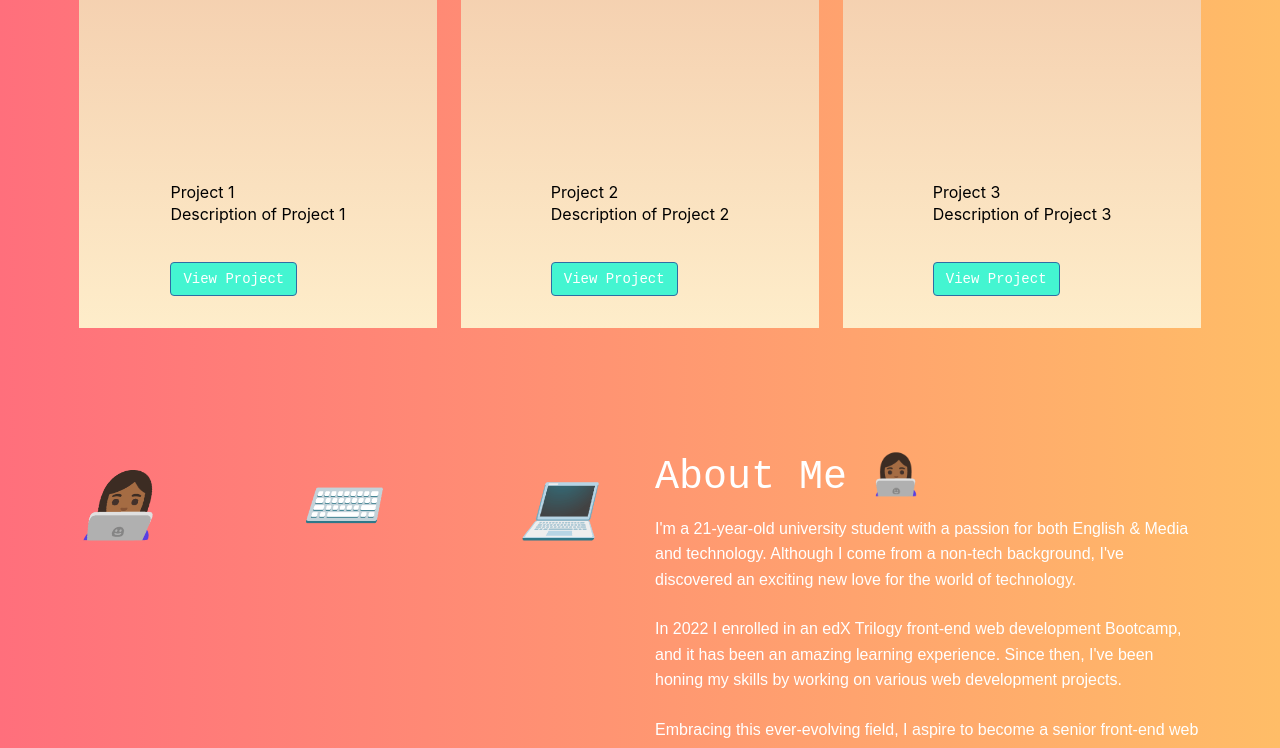
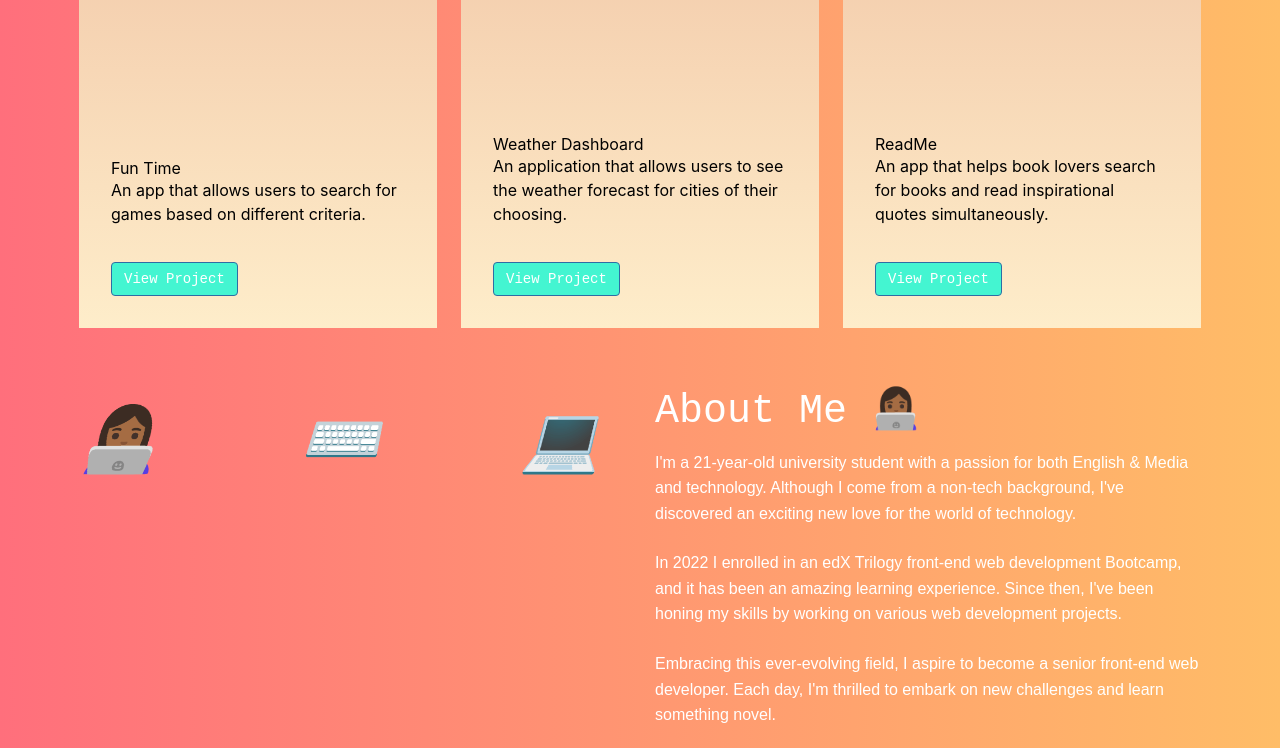
Before and after one commit to eniolaxo/eniolas-portfolio, a website: page index.html in a window 1280 px wide. Shown: the part 1064-1812 px from the top of the page. Drawn offline with nearby package versions, Linux system fonts and the light colour scheme.

Commit message:
updates again, fixed spacing, etc

```diff
--- a/CSS/style.css
+++ b/CSS/style.css
@@ -175,6 +175,7 @@ margin-bottom: 8px;
 /* About Me section styling */
 #about {
   padding: 6rem 0;
+  padding-top: 30px;
 }
 
 .tech-icons {
--- a/index.html
+++ b/index.html
@@ -79,37 +79,34 @@
       <!-- Project 1 Content -->
       <div class="project-box">
         <div class="project-box__link">
-          <a href="#" class="project-link-icon"><img src="https://portfoliorecreationshubhamthedev.netlify.app/static/media/github.ad052847.svg" alt="github logo"></a>
-          <a href="#" class="project-link-icon"><img src="https://portfoliorecreationshubhamthedev.netlify.app/static/media/link.4e62e45f.svg" alt="link icon"></a>
+          <a href="https://shukri74.github.io/fun-time/" target="_blank" class="project-link-icon"><img src="https://portfoliorecreationshubhamthedev.netlify.app/static/media/link.4e62e45f.svg" alt="link icon"></a>
         </div>
         <div class="project-box__content">
-          <h3 class="mb-l">Project 1</h3>
-          <p class="project-description">Description of Project 1</p>
-          <a href="#" class="btn btn-primary">View Project</a>
+          <h3 class="mb-l">Fun Time</h3>
+          <p class="project-description">An app that allows users to search for games based on different criteria.</p>
+          <a href="https://shukri74.github.io/fun-time/" target="_blank" class="btn btn-primary">View Project</a>
         </div>
       </div>
       <!-- Project 2 Content -->
       <div class="project-box">
         <div class="project-box__link">
-          <a href="#" class="project-link-icon"><img src="https://portfoliorecreationshubhamthedev.netlify.app/static/media/github.ad052847.svg" alt="github logo"></a>
-          <a href="#" class="project-link-icon"><img src="https://portfoliorecreationshubhamthedev.netlify.app/static/media/link.4e62e45f.svg" alt="link icon"></a>
+          <a href="https://eniolaxo.github.io/weather-dashboard/" target="_blank" class="project-link-icon"><img src="https://portfoliorecreationshubhamthedev.netlify.app/static/media/link.4e62e45f.svg" alt="link icon"></a>
         </div>
         <div class="project-box__content">
-          <h3 class="mb-l">Project 2</h3>
-          <p class="project-description">Description of Project 2</p>
-          <a href="#" class="btn btn-primary">View Project</a>
+          <h3 class="mb-l">Weather Dashboard</h3>
+          <p class="project-description">An application that allows users to see the weather forecast for cities of their choosing.</p>
+          <a href="https://eniolaxo.github.io/weather-dashboard/" target="_blank" class="btn btn-primary">View Project</a>
         </div>
       </div>
       <!-- Project 3 Content -->
       <div class="project-box">
         <div class="project-box__link">
-          <a href="#" class="project-link-icon"><img src="https://portfoliorecreationshubhamthedev.netlify.app/static/media/github.ad052847.svg" alt="github logo"></a>
-          <a href="#" class="project-link-icon"><img src="https://portfoliorecreationshubhamthedev.netlify.app/static/media/link.4e62e45f.svg" alt="link icon"></a>
+          <a href="https://celebrated-hummingbird-400b06.netlify.app/" target="_blank" class="project-link-icon"><img src="https://portfoliorecreationshubhamthedev.netlify.app/static/media/link.4e62e45f.svg" alt="link icon"></a>
         </div>
         <div class="project-box__content">
-          <h3 class="mb-l">Project 3</h3>
-          <p class="project-description">Description of Project 3</p>
-          <a href="#" class="btn btn-primary">View Project</a>
+          <h3 class="mb-l">ReadMe</h3>
+          <p class="project-description">An app that helps book lovers search for books and read inspirational quotes simultaneously.</p>
+          <a href="https://celebrated-hummingbird-400b06.netlify.app/" target="_blank" class="btn btn-primary">View Project</a>
         </div>
   </div>
 </section>
```
